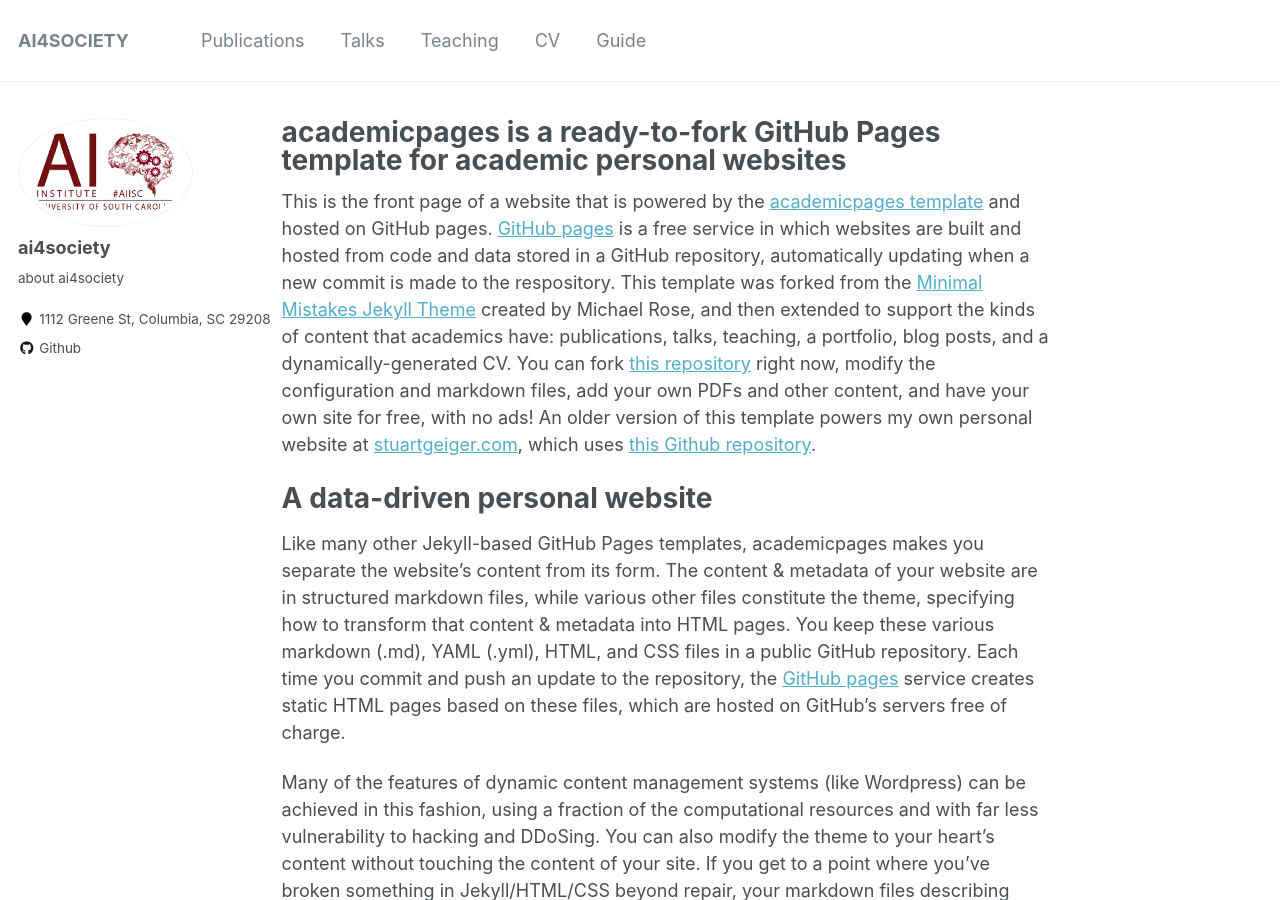
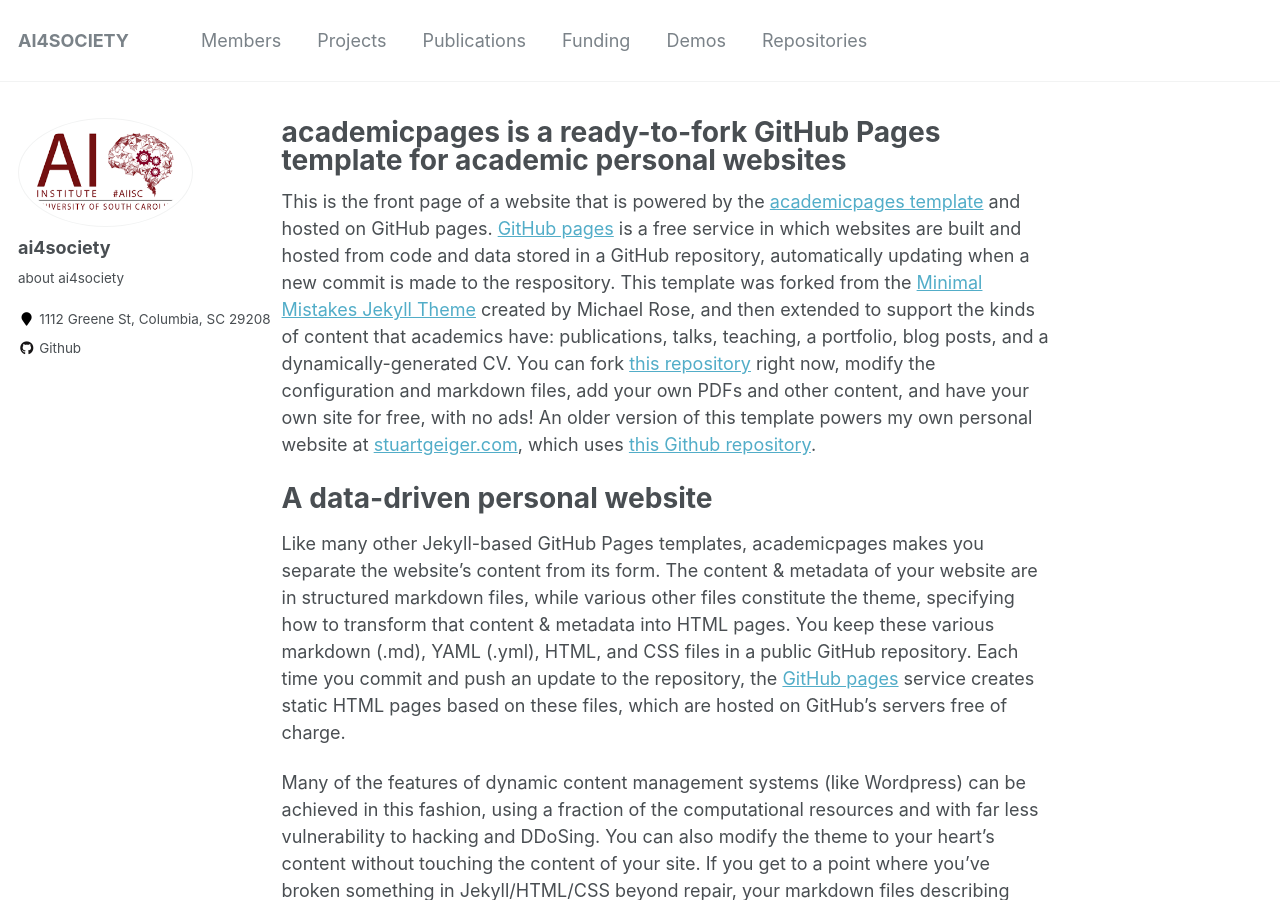
Before and after one commit to likitha-9/ai4society.github.io, a Jekyll site: the page built from _pages/about.md, in a window 1280 px wide and 900 px high. Built offline with Jekyll 4.4.1, drawn with Linux system fonts in a browser that asks for light colours.

Commit message:
first commit

```diff
--- a/_data/navigation.yml
+++ b/_data/navigation.yml
@@ -1,16 +1,20 @@
 # main links links
 main:
+
+  - title: "Members"
+    url: /Members/
+
+  - title: "Projects "
+    url: /Projects/
+
   - title: "Publications"
     url: /publications/
 
-  - title: "Talks"
-    url: /talks/
+  - title: "Funding"
+    url: /Funding/
 
-  - title: "Teaching"
-    url: /teaching/
+  - title: "Demos"
+    url: /Demos/
 
-  - title: "CV"
-    url: /cv/
-
-  - title: "Guide"
-    url: /markdown/
+  - title: "Repositories"
+    url: /Repositories/
```
